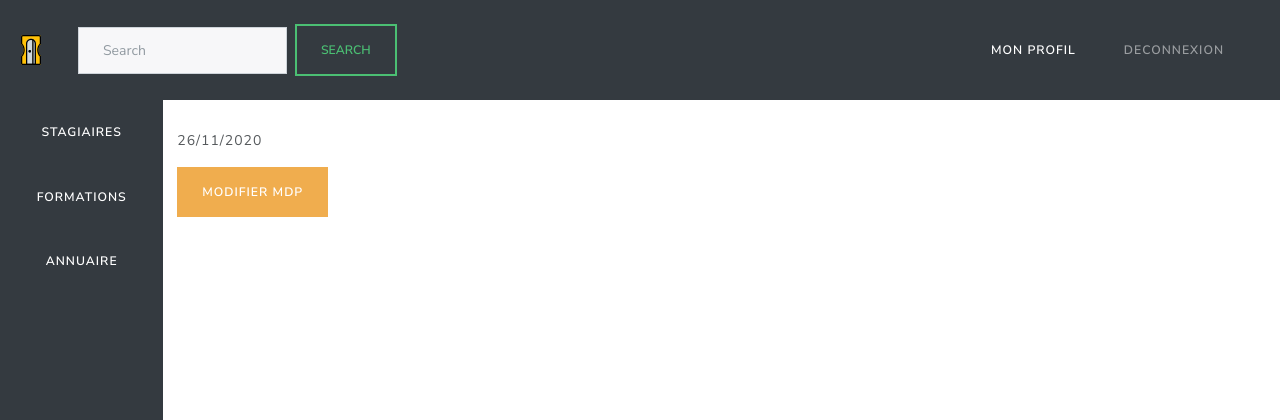
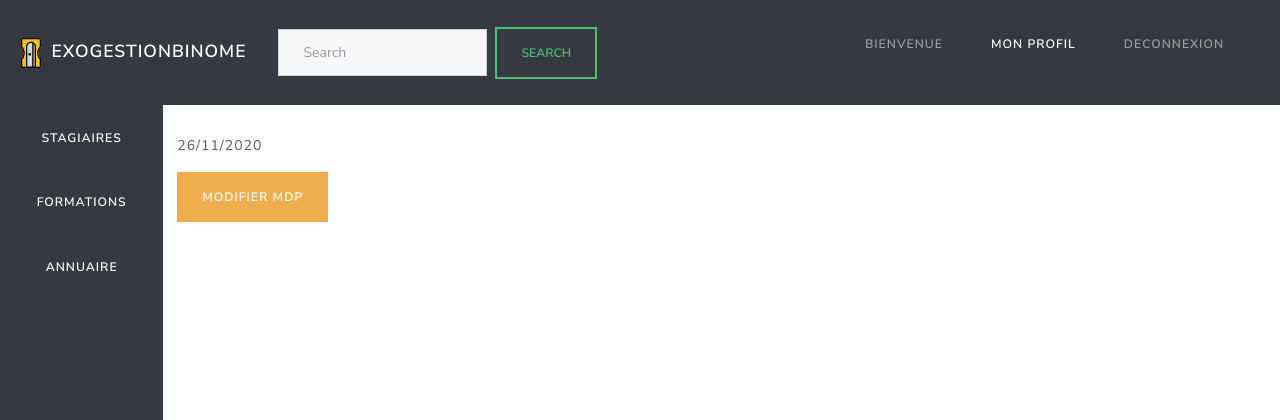
Before and after one commit to cori0lis/ExoGestionBinome, a Symfony app: template templates/annuaire/show.html.twig in a window 1280 px wide. Shown: the top 420 px of the page. Run offline with Twig, Linux system fonts and the light colour scheme; the template is opened without the code that fills it, so the values that code supplies are empty; some libraries are stand-ins or nearby versions.

Commit message:
Update base.html.twig

```diff
--- a/templates/base.html.twig
+++ b/templates/base.html.twig
@@ -15,7 +15,8 @@
 		{% block body %}
 			<nav class="navbar navbar-expand-lg navbar-dark bg-dark">
 				<a class="navbar-brand" href="#">
-				<img src="{{ asset('images/sharpener.svg') }}" width="30" height="30" alt=""> {{ app.user.prenom() }}</a>
+					<img src="{{ asset('images/sharpener.svg') }}" width="30" height="30" alt="">
+					ExoGestionBinome</a>
 				<button class="navbar-toggler" type="button" data-toggle="collapse" data-target="#navbarSupportedContent" aria-controls="navbarSupportedContent" aria-expanded="false" aria-label="Toggle navigation">
 					<span class="navbar-toggler-icon"></span>
 				</button>
@@ -26,6 +27,9 @@
 						<button class="btn btn-outline-success my-2 my-sm-0" type="submit">Search</button>
 					</form>
 					<ul class="navbar-nav">
+						<li class="nav-item">
+							<p class="nav-link">Bienvenue {{ app.user.prenom ~ ' ' ~ app.user.nom }}</p>
+						</li>
 						<li class="nav-item active">
 							<a class="nav-link" href="{{ path('annuaire_show', {'id':app.user.id}) }}">MON PROFIL
 							</a>
```
